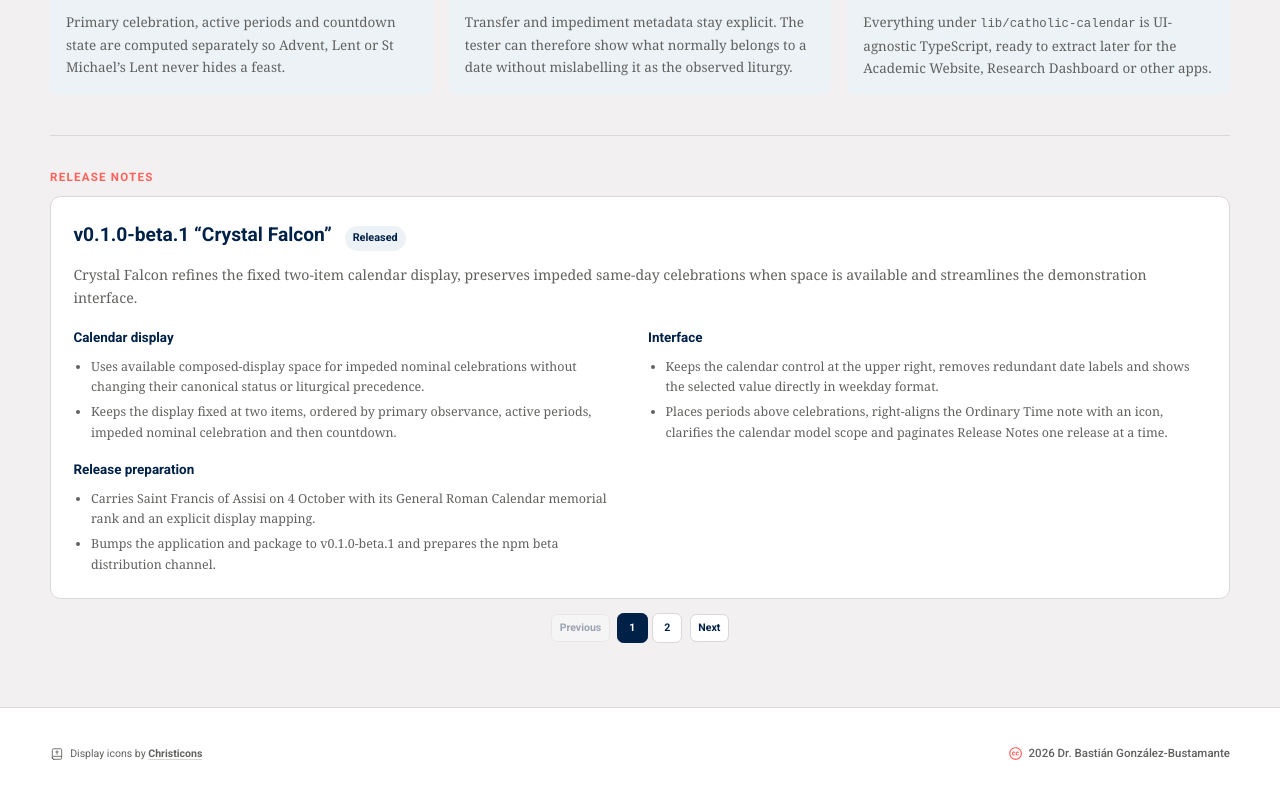
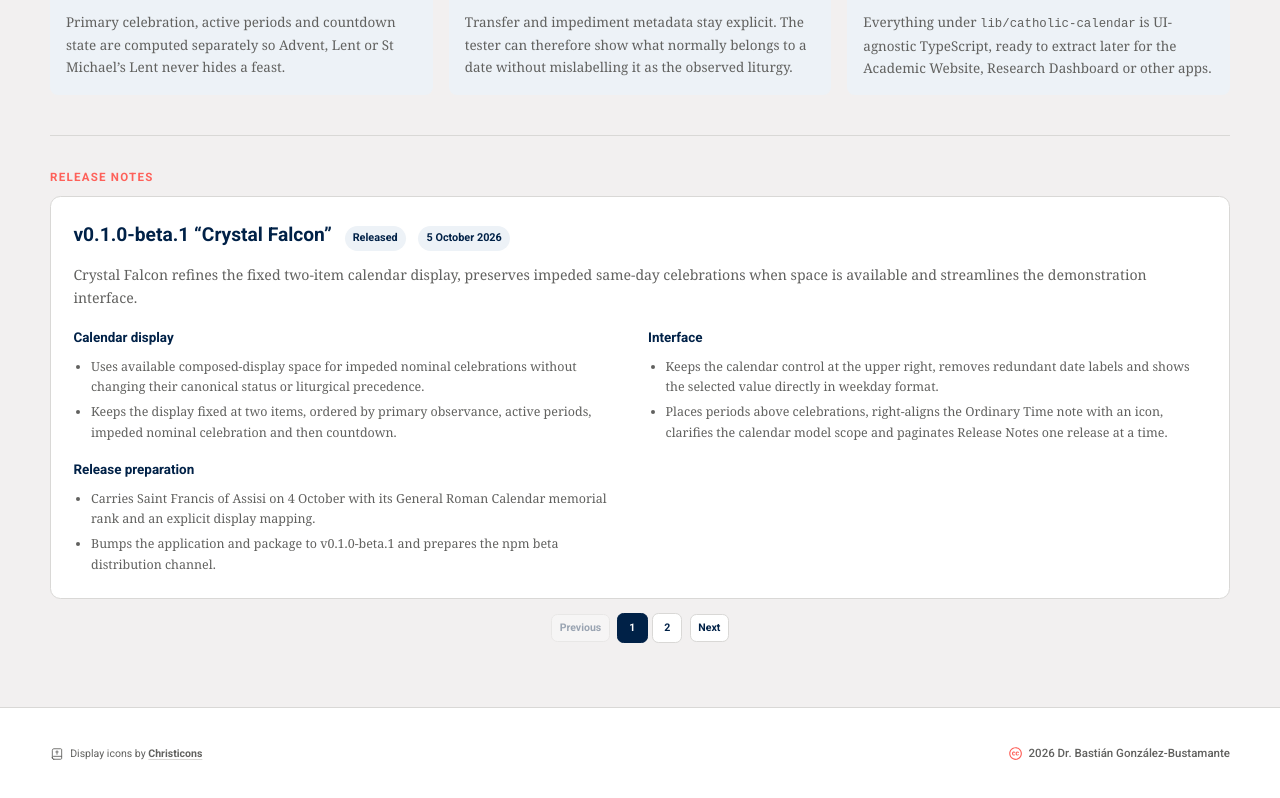
Before and after one commit to bgonzalezbustamante/catholic-calendar, a Next.js app: page / in a window 1280 px wide. Shown: the part 4956-5754 px from the top of the page. Built offline with nearby package versions, Linux system fonts and the light colour scheme.

Commit message:
feat: display release dates beside release status

```diff
--- a/components/release-notes.tsx
+++ b/components/release-notes.tsx
@@ -19,6 +19,7 @@ export default function ReleaseNotes() {
             {release.version} “{release.codename}”
           </h2>
           <span className="release-tag">{release.status}</span>
+          <span className="release-tag">{release.releasedOn}</span>
         </div>
 
         <p className="release-summary">{release.summary}</p>
```
